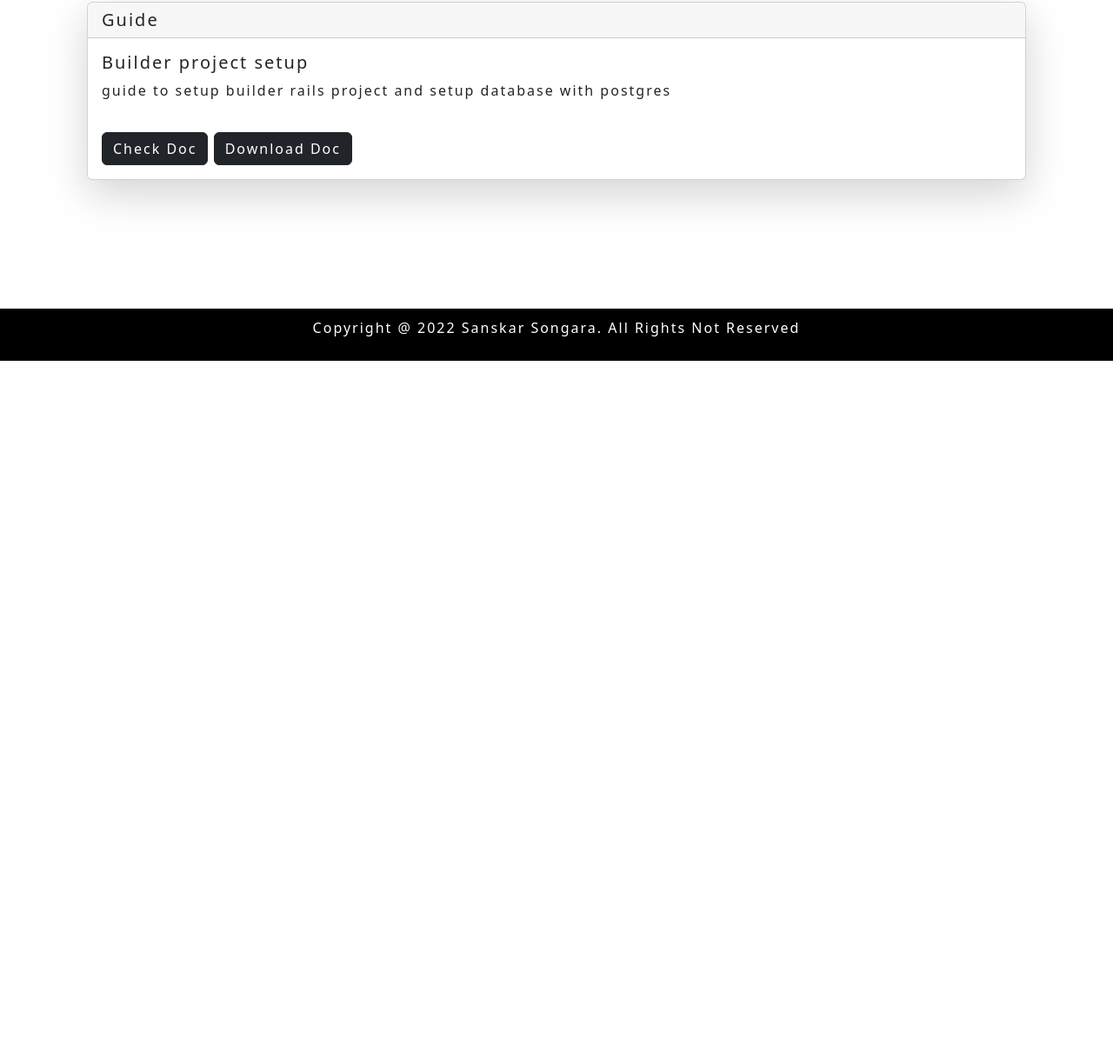
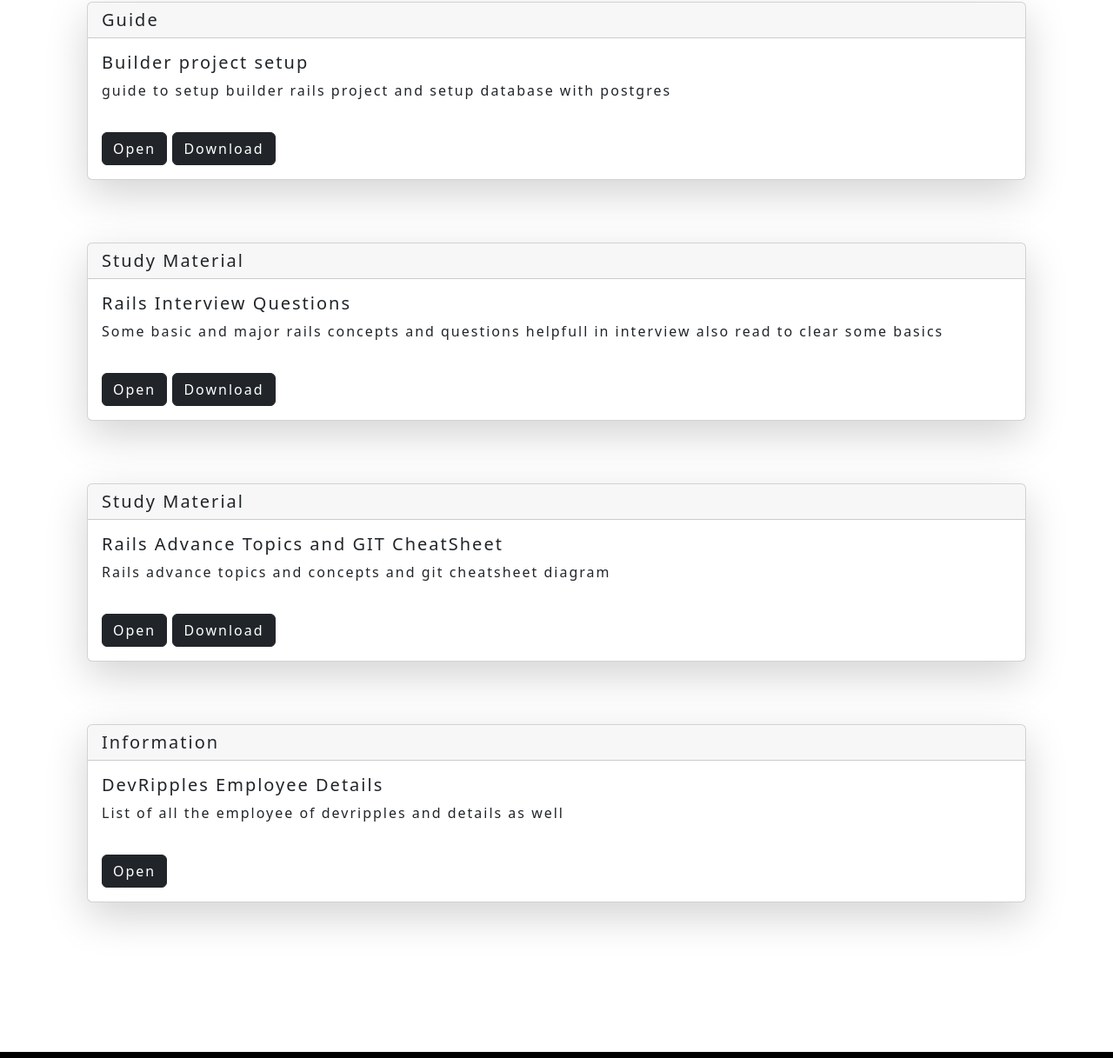
Before and after one commit to Sanskar9000/htmlPortfolio, a plain HTML site: page links.html in a window 1280 px wide. Shown: the part 1317-2534 px from the top of the page at 87% size. Before the commit the page ends 1732 px from the top, so only its background shows below. Drawn offline with nearby package versions, Linux system fonts and the light colour scheme.

Commit message:
Minor changes and more links added

```diff
--- a/links.html
+++ b/links.html
@@ -38,7 +38,7 @@
         <div class="textBx">
             <h2>DevRipples<br><span>Beginners Documents.</span></h2>
 
-            <h4>Here you can find all the docs available to get started with installation and setup.</h4>
+            <h4>Here you can find all the documents available to get started with installation and setup.</h4>
         </div>
     </section>
 
@@ -54,8 +54,8 @@
         <div class="card-body">
             <h5 class="card-title">Rails installation</h5>
             <p class="card-text">Setup ruby and rails using rvm with depedencies also includes postgres installtion</p>
-            <a href="https://docs.google.com/document/d/1LjVVfuhI43cLgiFzpZ5pQDfsGw35NAY6ARF67ErQWPs/export?edit" class="btn btn-dark">Check Doc</a>
-            <a href="https://docs.google.com/document/d/1LjVVfuhI43cLgiFzpZ5pQDfsGw35NAY6ARF67ErQWPs/export?format=pdf" class="btn btn-dark">Download Doc</a>
+            <a href="https://docs.google.com/document/d/1LjVVfuhI43cLgiFzpZ5pQDfsGw35NAY6ARF67ErQWPs/export?edit" class="btn btn-dark">Open</a>
+            <a href="https://docs.google.com/document/d/1LjVVfuhI43cLgiFzpZ5pQDfsGw35NAY6ARF67ErQWPs/export?format=pdf" class="btn btn-dark">Download</a>
         </div>
     </div>
     <br>
@@ -64,10 +64,40 @@
         <div class="card-body">
             <h5 class="card-title">Builder project setup</h5>
             <p class="card-text">guide to setup builder rails project and setup database with postgres</p>
-            <a href="https://docs.google.com/document/d/1rXjYBfdBDU_2yvk8aWUXZutsE50nXEBY-xGnvGp283Q/edit" class="btn btn-dark">Check Doc</a>
-            <a href="https://docs.google.com/document/d/1rXjYBfdBDU_2yvk8aWUXZutsE50nXEBY-xGnvGp283Q/export?format=pdf" class="btn btn-dark">Download Doc</a>
+            <a href="https://docs.google.com/document/d/1rXjYBfdBDU_2yvk8aWUXZutsE50nXEBY-xGnvGp283Q/edit" class="btn btn-dark">Open</a>
+            <a href="https://docs.google.com/document/d/1rXjYBfdBDU_2yvk8aWUXZutsE50nXEBY-xGnvGp283Q/export?format=pdf" class="btn btn-dark">Download</a>
         </div>
     </div>
+    <br>
+    <div class="card shadow-lg mb-5 bg-body rounded">
+        <h5 class="card-header">Study Material</h5>
+        <div class="card-body">
+            <h5 class="card-title">Rails Interview Questions</h5>
+            <p class="card-text">Some basic and major rails concepts and questions helpfull in interview also read to clear some basics</p>
+            <a href="https://docs.google.com/document/d/1AClunD2UZWRidJMCeUbwDZeCAlnb9xjhXW3LdWeN2sI/edit" class="btn btn-dark">Open</a>
+            <a href="https://docs.google.com/document/d/1AClunD2UZWRidJMCeUbwDZeCAlnb9xjhXW3LdWeN2sI/export?format=pdf" class="btn btn-dark">Download</a>
+        </div>
+    </div>
+    <br>
+    <div class="card shadow-lg mb-5 bg-body rounded">
+        <h5 class="card-header">Study Material</h5>
+        <div class="card-body">
+            <h5 class="card-title">Rails Advance Topics and GIT CheatSheet</h5>
+            <p class="card-text">Rails advance topics and concepts and git cheatsheet diagram</p>
+            <a href="https://docs.google.com/document/d/1_4tnLVzcOKpISE6aWXB2DlJFo6jgdB7ChtSzbSGe_tk/edit" class="btn btn-dark">Open</a>
+            <a href="https://docs.google.com/document/d/1_4tnLVzcOKpISE6aWXB2DlJFo6jgdB7ChtSzbSGe_tk/export?format=pdf" class="btn btn-dark">Download</a>
+        </div>
+    </div>
+    <br>
+    <div class="card shadow-lg mb-5 bg-body rounded">
+        <h5 class="card-header">Information</h5>
+        <div class="card-body">
+            <h5 class="card-title">DevRipples Employee Details</h5>
+            <p class="card-text">List of all the employee of devripples and details as well</p>
+            <a href="https://docs.google.com/spreadsheets/d/11Msgupgb82DzSMvJhDfA6_Zu0zdCQ9vBP2WMIfhi5Fg/edit" class="btn btn-dark">Open</a>
+        </div>
+    </div>
+    <br>
 
 
 
```
